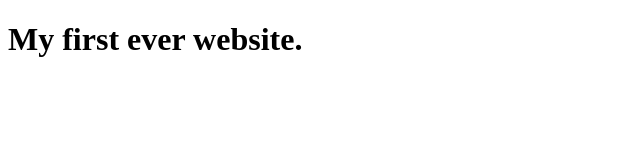
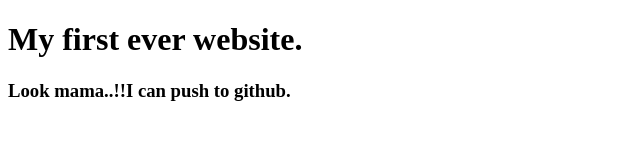
Before and after one commit to shimu195/firstWeb, a plain HTML site: page Index.html in a window 1280 px wide. Shown: the whole page, without its empty margins (0-640 px from the left). Drawn offline with Linux system fonts and the light colour scheme.

Commit message:
Learned Github

```diff
--- a/Index.html
+++ b/Index.html
@@ -7,5 +7,6 @@
 </head>
 <body>
     <h1>My first ever website.</h1>
+    <h3>Look mama..!!I can push to github.</h3>
 </body>
 </html>
```
